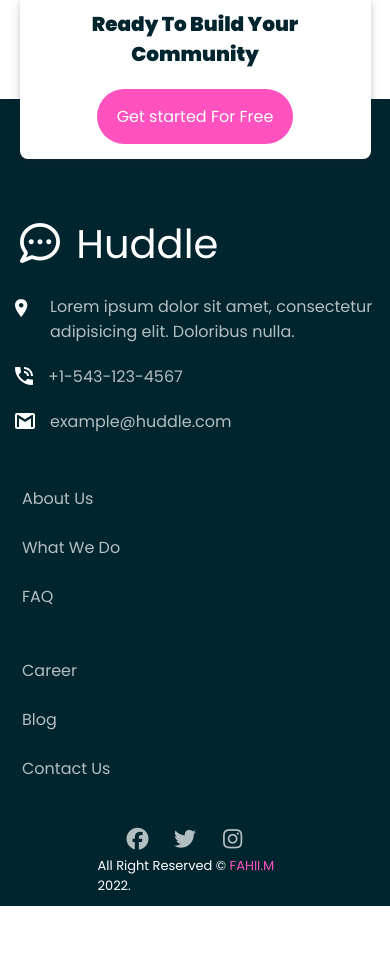
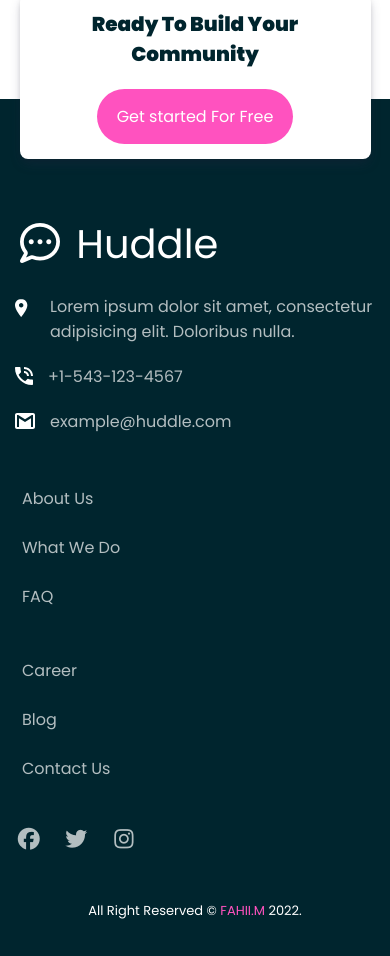
Before and after one commit to AhmedFahiim/Huddle-Landing-Page, a plain HTML site: page index.html in a window 390 px wide. Shown: the part 1931-2887 px from the top of the page. Before the commit the page ends 2837 px from the top, so only its background shows below. Drawn offline with Linux system fonts and the light colour scheme.

Commit message:
enhance some code

```diff
--- a/CSS/main.css
+++ b/CSS/main.css
@@ -173,10 +173,11 @@ footer {
 footer .container {
   display: flex;
   justify-content: space-between;
+  align-items: flex-start;
 }
 /* start first column */
 footer .container .col:first-child {
-  flex-basis: 30%;
+  flex-basis: 35%;
 }
 footer .container .col:first-child > div {
   margin-bottom: 20px;
@@ -210,15 +211,14 @@ footer .container .col:first-child .e-mail {
 }
 footer .container .col:first-child .number a,
 footer .container .col:first-child .e-mail a {
-  display:inline-block;
+  display: inline-block;
   margin-left: 15px;
   color: rgb(255 255 255 /0.7);
-  transition:0.3s;
+  transition: 0.3s;
 }
 footer .container .col:first-child .number a:hover,
 footer .container .col:first-child .e-mail a:hover {
-
-color:#fff;
+  color: #fff;
 }
 /* end first column */
 /* start second and three column */
@@ -249,10 +249,9 @@ footer .container .col:last-child a {
 }
 /* end fourth column */
 footer .copy-right {
-  position: absolute;
   font-size: 13px;
-  right: 65px;
-  bottom: 10px;
+  text-align: center;
+  margin-top: 30px;
 }
 footer .copy-right span:first-of-type {
   color: white;
@@ -309,13 +308,14 @@ footer .copy-right span:first-of-type span {
   footer .container .col:nth-child(4) a {
     margin-right: 20px;
   }
-  footer .copy-right {
-    right: 50%;
-    transform: translateX(50%);
-  }
   /* end footer */
 }
 
+@media (min-width: 768px) and (max-width: 991px) {
+  footer .container .col:first-child {
+    flex-basis: 50%;
+  }
+}
 @media (min-width: 450px) and (max-width: 767px) {
   .landing .container .holder {
     margin-top: 200px;
```
